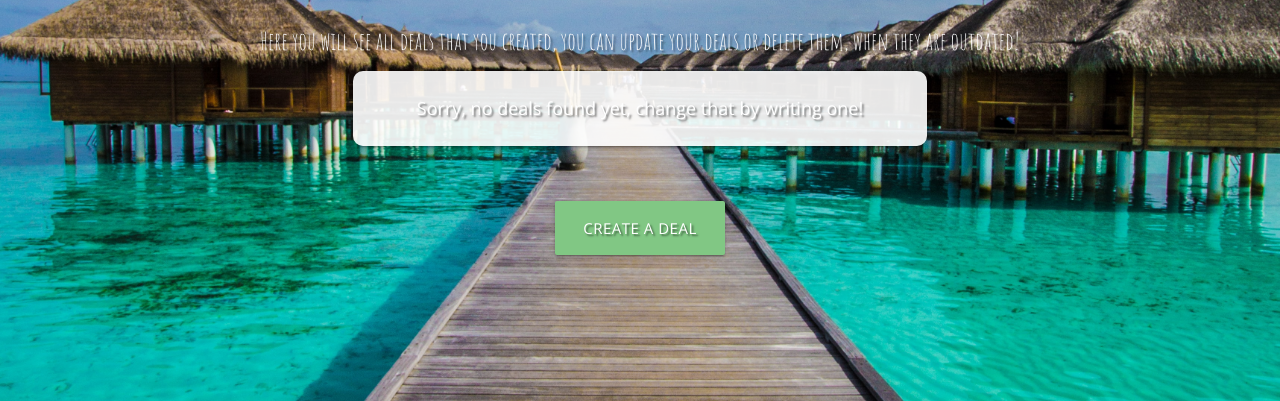
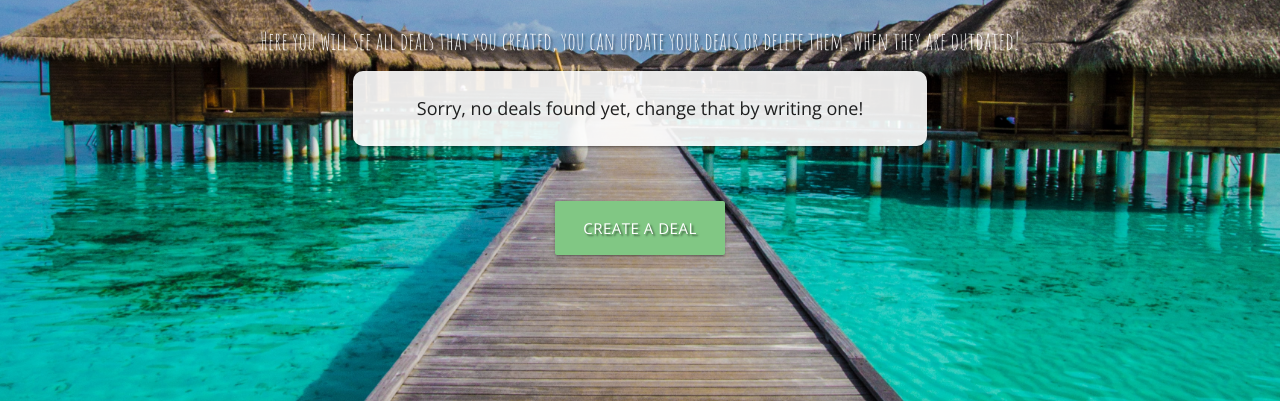
Before and after one commit to jacqueline-kraus/MS3-TravelCrowd, a Flask app: template templates/profile.html in a window 1280 px wide. Shown: the part 201-602 px from the top of the page. Run offline with Flask 2, Linux system fonts and the light colour scheme; the template is opened without the code that fills it, so the values that code supplies are empty; some libraries are stand-ins or nearby versions.

Commit message:
Update style

```diff
--- a/templates/partials/deals_collapsible.html
+++ b/templates/partials/deals_collapsible.html
@@ -3,7 +3,7 @@
         <!-- if no deals can be found or user in session didn't create yet any deals -->
         {% if not deals %}
             <div class="row">
-                <div class="col s12 white-text text-shadow">
+                <div class="col s12">
                     <div class="card-panel center-align">
                         Sorry, no deals found yet, change that by writing one!
                     </div>
```
